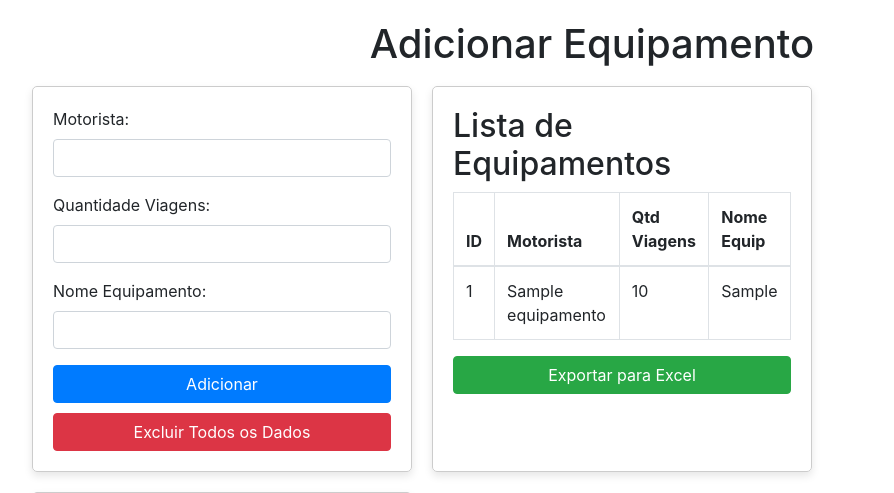
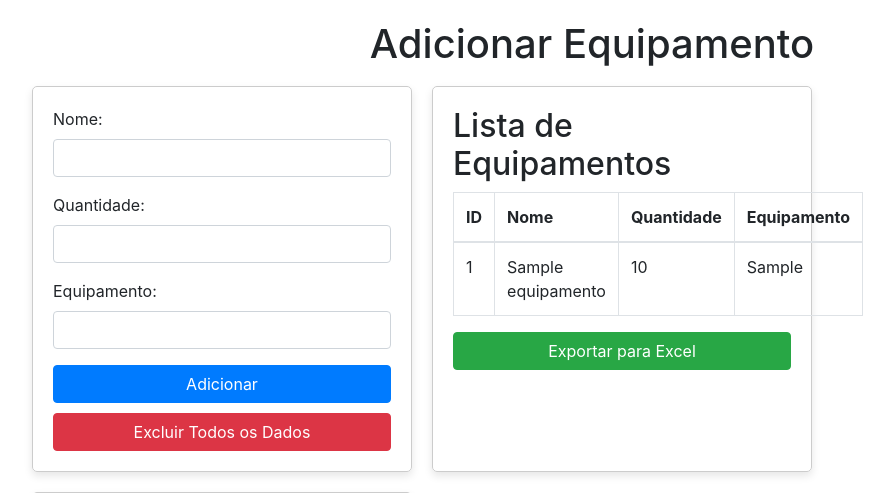
Before and after one commit to sotnasnonnel/data-equip, a Flask app: page / in a window 1280 px wide. Shown: the top 493 px of the page, without its empty margins (48-942 px from the left). Run offline with Flask 3, Linux system fonts and the light colour scheme; tables that the repository leaves empty hold one stand-in row (values such as "Sample post"); some libraries are stand-ins or nearby versions.

Commit message:
Update index.html

```diff
--- a/templates/index.html
+++ b/templates/index.html
@@ -36,15 +36,15 @@
             <div class="col-md-4 form-container animate__animated animate__fadeInLeft">
                 <form action="{{ url_for('add_equipamento') }}" method="post">
                     <div class="form-group">
-                        <label for="nome">Motorista:</label>
+                        <label for="nome">Nome:</label>
                         <input type="text" id="nome" name="nome" class="form-control" required>
                     </div>
                     <div class="form-group">
-                        <label for="quantidade">Quantidade Viagens:</label>
+                        <label for="quantidade">Quantidade:</label>
                         <input type="number" id="quantidade" name="quantidade" class="form-control" required>
                     </div>
                     <div class="form-group">
-                        <label for="equipamento">Nome Equipamento:</label>
+                        <label for="equipamento">Equipamento:</label>
                         <input type="text" id="equipamento" name="equipamento" class="form-control" required>
                     </div>
                     <button type="submit" class="btn btn-primary">Adicionar</button>
@@ -59,9 +59,9 @@
                     <thead>
                         <tr>
                             <th>ID</th>
-                            <th>Motorista</th>
-                            <th>Qtd Viagens</th>
-                            <th>Nome Equip</th>
+                            <th>Nome</th>
+                            <th>Quantidade</th>
+                            <th>Equipamento</th>
                         </tr>
                     </thead>
                     <tbody>
```
